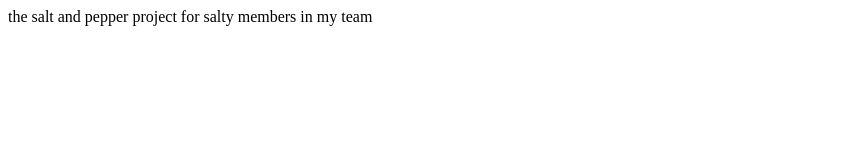
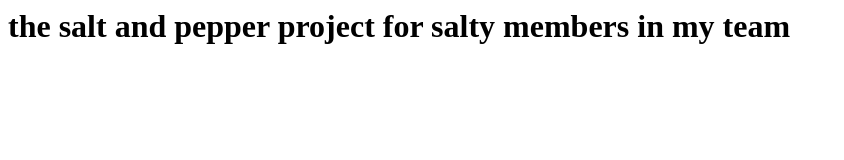
Before and after one commit to Zaheer-Emeran/Salt_And_Pepper, a plain HTML site: page index.html in a window 1280 px wide. Shown: the whole page, without its empty margins (0-844 px from the left). Drawn offline with Linux system fonts and the light colour scheme.

Commit message:
Update index.html

```diff
--- a/index.html
+++ b/index.html
@@ -1 +1 @@
-<h1></h1>the salt and pepper project for salty members in my team</h1>
+<h1>the salt and pepper project for salty members in my team</h1>
```
